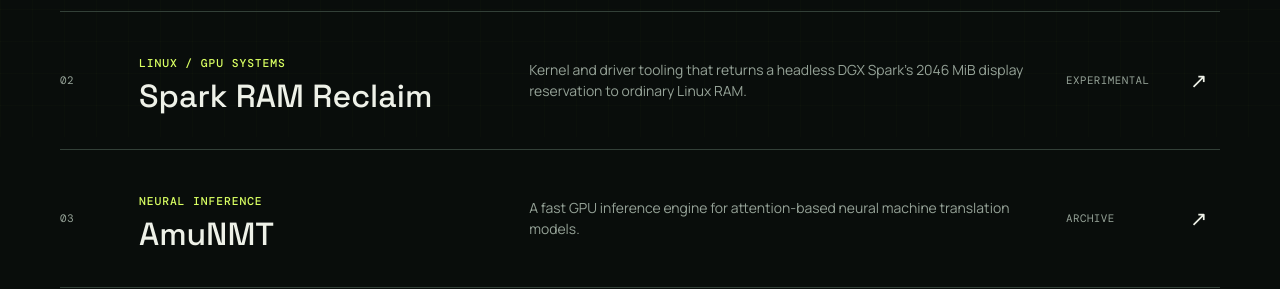
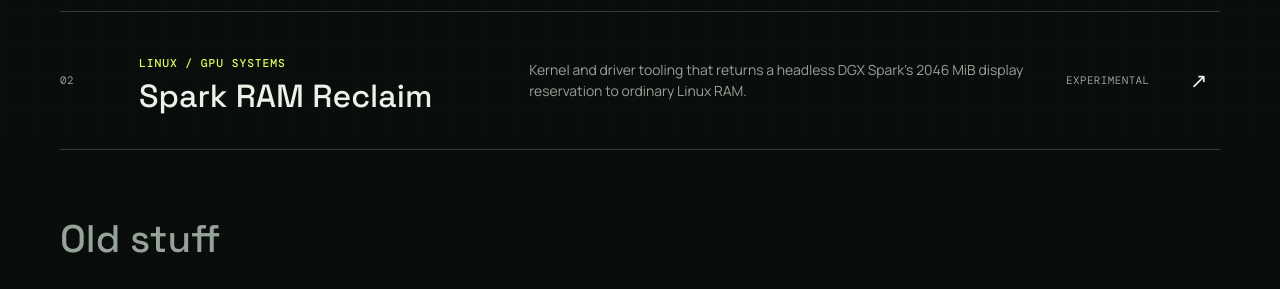
Before and after one commit to emjotde/emjotde.github.io, an Astro site: page /projects in a window 1280 px wide. Shown: the part 663-952 px from the top of the page. Built offline with nearby package versions, Linux system fonts and the light colour scheme; Astro itself is replaced by a stand-in of ours.

Commit message:
Group archived projects as old stuff

```diff
--- a/src/pages/projects.astro
+++ b/src/pages/projects.astro
@@ -75,6 +75,8 @@
   <section class="shell project-list">
     {
       projects.map((project, index) => (
+        <>
+          {index === 2 && <h2 class="project-group-title">Old stuff</h2>}
           <a class="project-row" href={project.href}>
             <span class="project-number">
               {String(index + 1).padStart(2, "0")}
@@ -89,6 +91,7 @@
               &nearr;
             </span>
           </a>
+        </>
       ))
     }
   </section>
--- a/src/styles/global.css
+++ b/src/styles/global.css
@@ -470,6 +470,14 @@
 
 .project-list {
   padding-block: 24px 100px;
+}
+
+.project-group-title {
+  margin: 56px 0 8px;
+  color: var(--ink-soft);
+  font-family: var(--serif);
+  font-size: clamp(1.8rem, 3vw, 2.5rem);
+  font-weight: 500;
 }
 
 .project-row {
```
Lines whose indentation alone changed are shown as unchanged.
